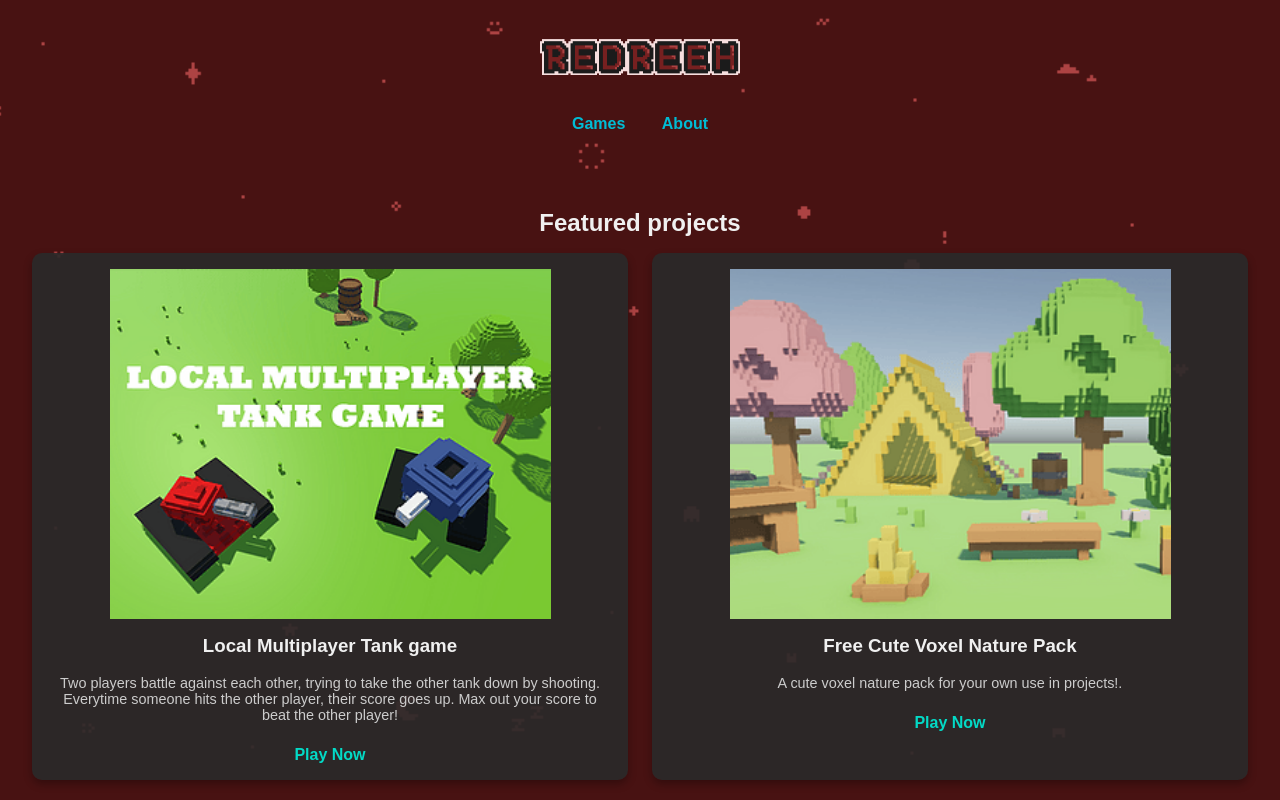
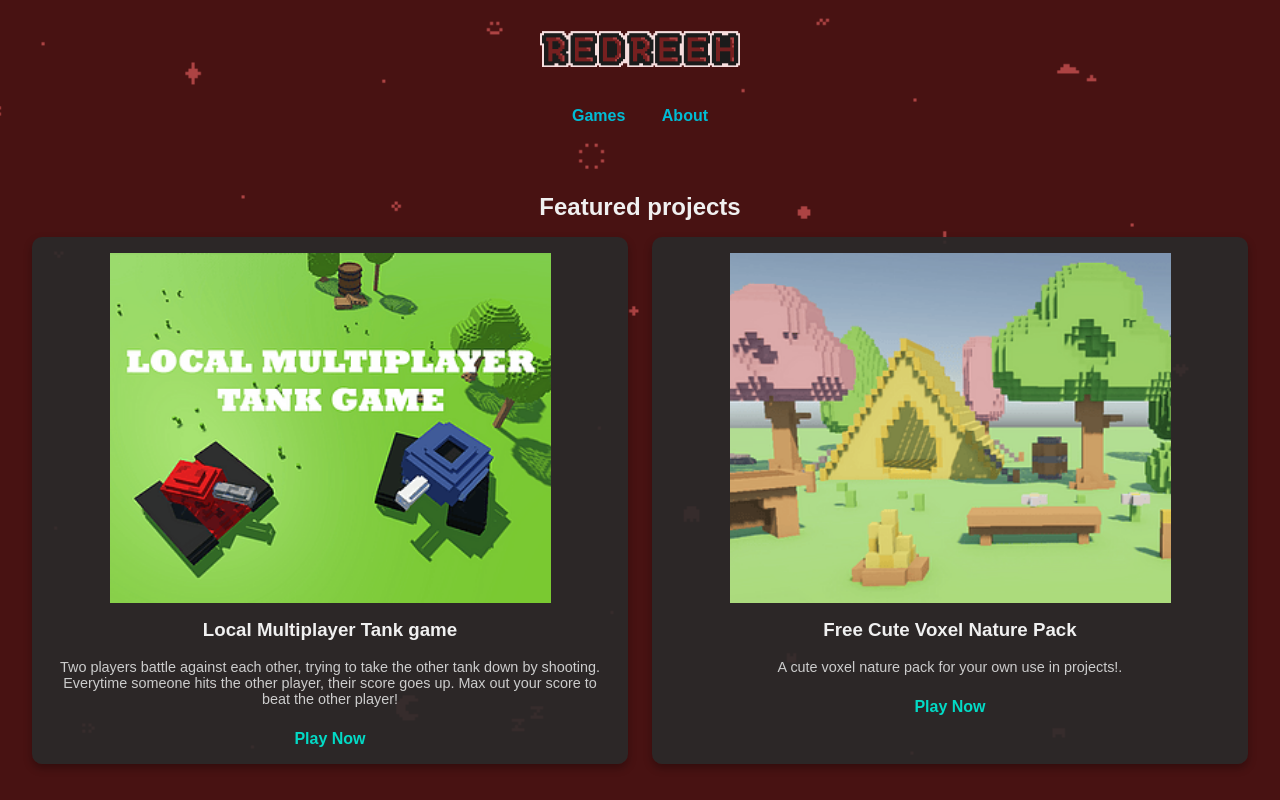
Before and after one commit to VeryBoosted/website-test, a plain HTML site: page index.html in a window 1280 px wide. Shown: the top 800 px of the page. Drawn offline with Linux system fonts and the light colour scheme.

Commit message:
Update style.css

```diff
--- a/style.css
+++ b/style.css
@@ -12,10 +12,11 @@ body {
 
 /* Header styles */
 header {
-  padding: 1.5rem;
+  position: sticky;
+  top: 0;
+  z-index: 1000;
+  padding: 1rem;
   text-align: center;
-  top: 0;
-  z-index: 10;
 }
 
 .logo {
```
